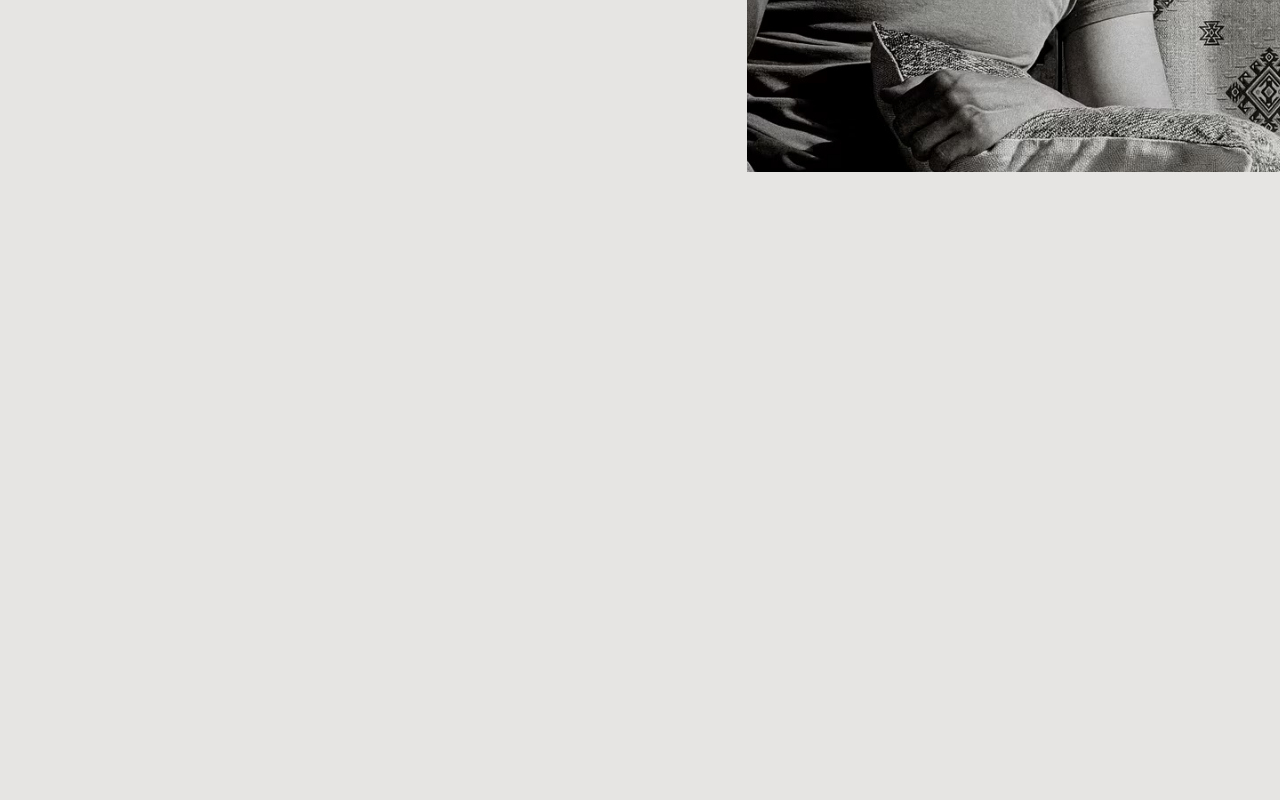
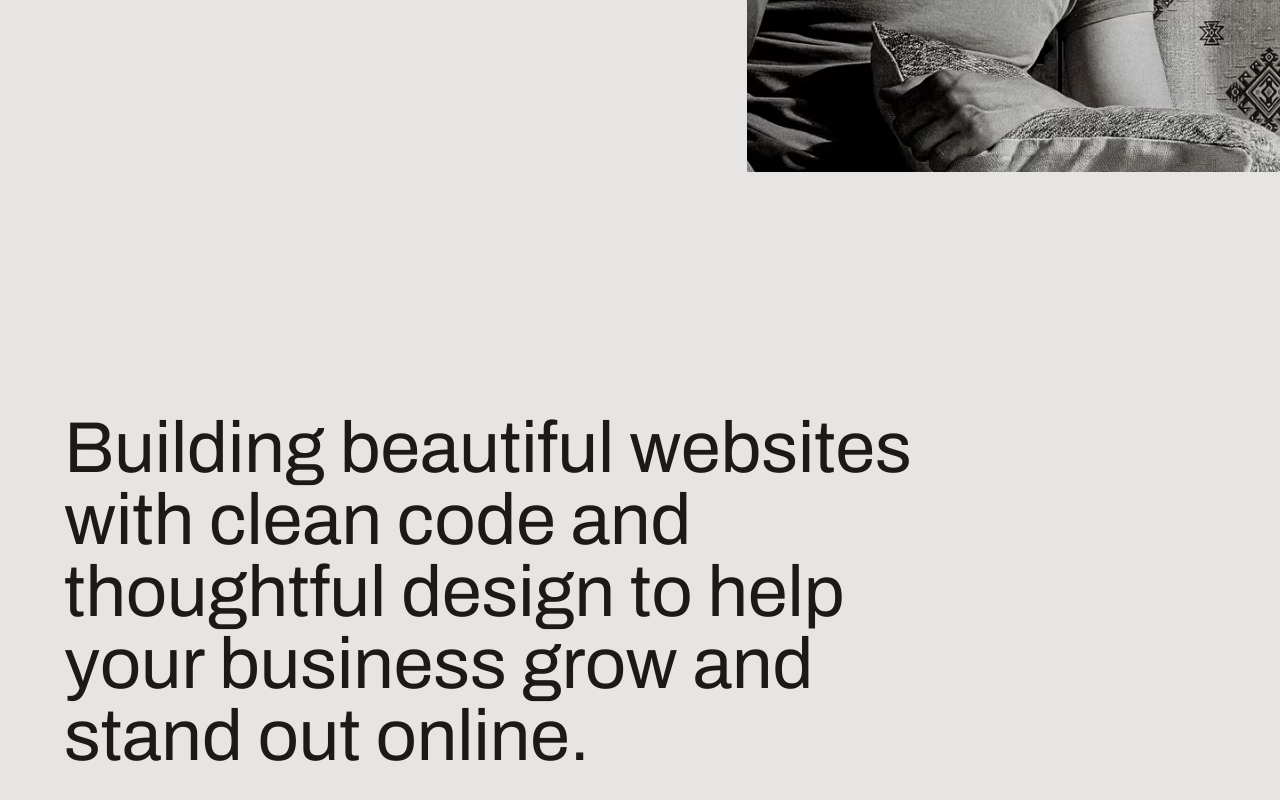
Before and after one commit to dbenavi5/diana-portfolio, a Next.js app: page / in a window 1280 px wide. Shown: the part 628-1428 px from the top of the page. Before the commit the page ends 800 px from the top, so only its background shows below. Built offline with nearby package versions, Linux system fonts and the light colour scheme.

Commit message:
add intro text section

```diff
--- a/app/page.tsx
+++ b/app/page.tsx
@@ -1,11 +1,13 @@
 import Header from "@/sections/header";
 import HeroSection from "@/sections/hero";
+import Intro from "@/sections/intro";
 
 export default function Home() {
   return (
     <>
       <Header />
-      <HeroSection/>
+      <HeroSection />
+      <Intro/>
     </>
   );
 }
--- /dev/null
+++ b/sections/intro.tsx
@@ -0,0 +1,16 @@
+import { FC } from "react";
+
+const Intro: FC = () => {
+  return (
+    <section className="py-24 md:py-32 lg:py-40 mt-12 md:mt-16 lg:mt-20">
+      <div className="container">
+        <h2 className="text-4xl md:text-7xl lg:w-[80%]">
+          Building beautiful websites with clean code and thoughtful design to
+          help your business grow and stand out online.
+        </h2>
+      </div>
+    </section>
+  );
+};
+
+export default Intro;
```
